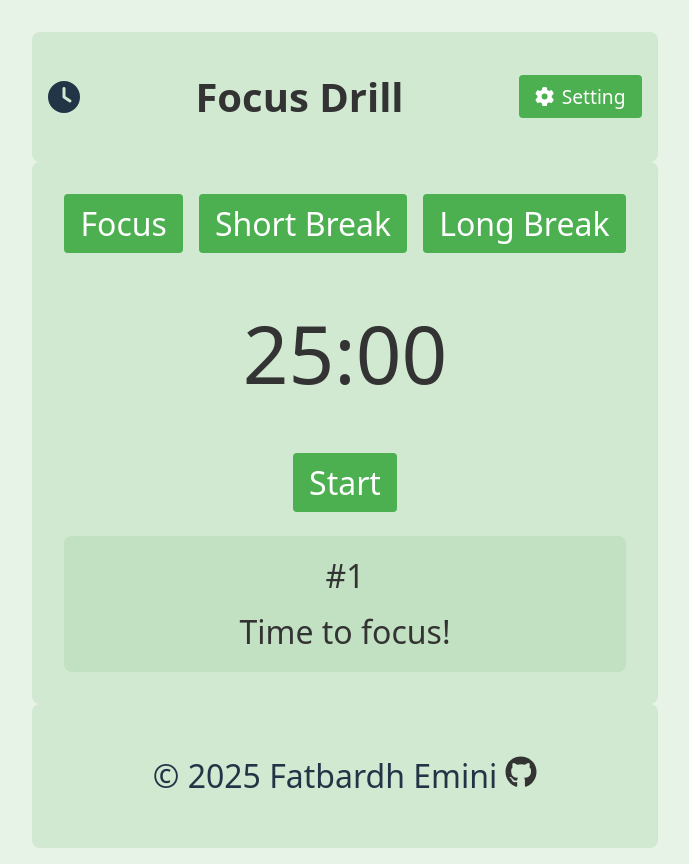
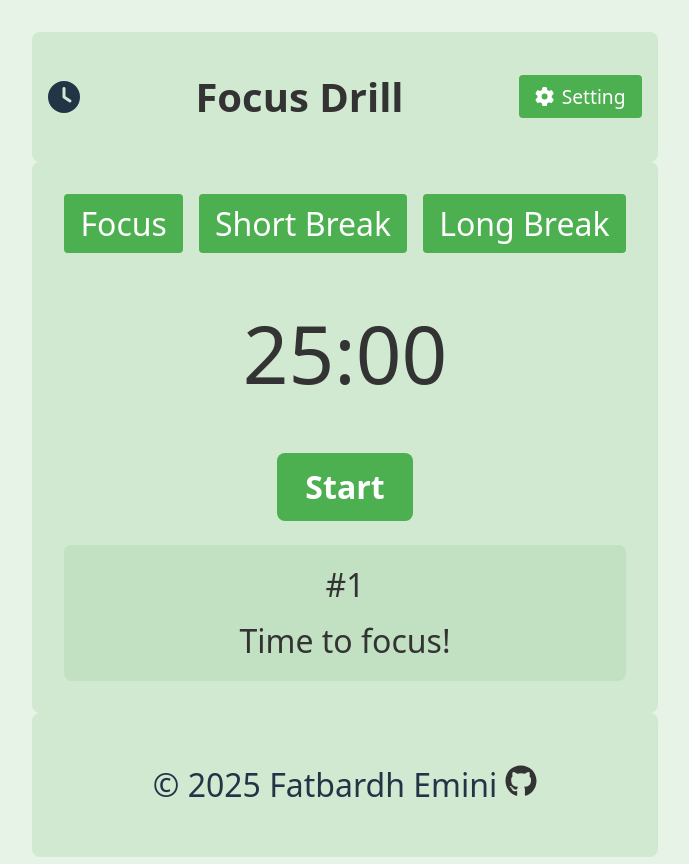
Before and after one commit to fatbardheminii/focus-timer, a React (Vite) app: page / in a window 1280 px wide. Shown: the whole page, without its empty margins (295-984 px from the left). Built offline with nearby package versions, Linux system fonts and the light colour scheme.

Commit message:
style: add CSS for controls, skip/reset icons, and tooltip functionality

```diff
--- a/src/App.css
+++ b/src/App.css
@@ -5,6 +5,12 @@
   --text-color: #333;
   --button-bg-color: #4caf50;
   --button-hover-bg-color: #45a049;
+  --pause-color: #ffc107;
+  --pause-hover-color: #e0a800;
+  --skip-color: #2196f3;
+  --skip-hover-color: #1976d2;
+  --reset-color: #9e9e9e;
+  --reset-hover-color: #7e7e7e;
   --button-text-color: #fff;
   --font-size-xl: 5rem;
   --font-size-lg: 2rem;
@@ -141,7 +147,6 @@ form {
   transform: translateX(25px);
 }
 
-
 .duration-input-container {
   display: flex;
   flex-direction: row;
@@ -276,25 +281,170 @@ header h1 {
   border-radius: 8px;
 }
 
+/* PROFESSIONAL CONTROLS SECTION */
+
 .controls {
   display: flex;
   justify-content: center;
   gap: 1rem;
 }
 
-.controls button {
-  padding: 0.5rem 1rem;
+.controls .main-btn {
+  font-weight: bold;
+  font-size: var(--font-size-lg);
+  padding: 0.8rem 1.8rem;
+  border: none;
+  border-radius: 8px;
+  cursor: pointer;
+  transition: all 0.3s ease;
+}
+
+.controls .start {
   background-color: var(--button-bg-color);
   color: var(--button-text-color);
+}
+
+.controls .start:hover {
+  background-color: var(--button-hover-bg-color);
+}
+
+.controls .pause {
+  background-color: var(--pause-color);
+  color: var(--button-text-color);
+}
+
+.controls .pause:hover {
+  background-color: var(--pause-hover-color);
+}
+
+.controls .skip-btn {
+  background-color: var(--skip-color);
+  color: var(--button-text-color);
+  padding: 0.5rem 1.2rem;
   border: none;
-  border-radius: 4px;
+  border-radius: 8px;
   font-size: var(--font-size-lg);
   cursor: pointer;
+  transition: background-color 0.3s;
 }
 
-.controls button:hover {
+.controls .skip-btn:hover {
+  background-color: var(--skip-hover-color);
+}
+
+.controls .reset-btn {
+  background-color: var(--reset-color);
+  color: var(--button-text-color);
+  padding: 0.5rem 1.2rem;
+  border: none;
+  border-radius: 8px;
+  font-size: var(--font-size-lg);
+  cursor: pointer;
+  transition: background-color 0.3s;
+}
+
+.controls .reset-btn:hover {
+  background-color: var(--reset-hover-color);
+}
+
+.controls button:disabled {
+  background-color: #cccccc;
+  cursor: not-allowed;
+}
+
+/* REUSABLE TOOLTIP STYLE */
+.icon-button {
+  position: relative;
+  background-color: transparent;
+  border: none;
+  cursor: pointer;
+  font-size: 2rem;
+  padding: 0.5rem;
+  border-radius: 50%;
+  transition: background-color 0.3s;
+  display: flex;
+  align-items: center;
+  justify-content: center;
+}
+
+.icon-button .tooltip {
+  position: absolute;
+  bottom: 130%;
+  background-color: rgba(0, 0, 0, 0.75);
+  color: #fff;
+  padding: 5px 10px;
+  border-radius: 4px;
+  font-size: 0.9rem;
+  white-space: nowrap;
+  opacity: 0;
+  transition: opacity 0.3s;
+  pointer-events: none;
+}
+
+.icon-button:hover .tooltip {
+  opacity: 1;
+}
+
+/* INDIVIDUAL ICON COLORS */
+
+.skip-btn {
+  background-color: #3498db;
+  color: white;
+}
+
+.skip-btn:hover {
+  background-color: #2c80b4;
+}
+
+.reset-btn {
+  background-color: #bdc3c7;
+  color: #333;
+}
+
+.reset-btn:hover {
+  background-color: #95a5a6;
+}
+
+.controls {
+  display: flex;
+  justify-content: center;
+  align-items: center;
+  gap: 1rem;
+}
+
+.controls .main-btn {
+  font-weight: bold;
+  font-size: var(--font-size-lg);
+  padding: 0.8rem 1.8rem;
+  border: none;
+  border-radius: 8px;
+  cursor: pointer;
+  transition: all 0.3s ease;
+}
+
+.controls .start {
+  background-color: var(--button-bg-color);
+  color: var(--button-text-color);
+}
+
+.controls .start:hover {
   background-color: var(--button-hover-bg-color);
 }
+
+.controls .pause {
+  background-color: var(--pause-color);
+  color: var(--button-text-color);
+}
+
+.controls .pause:hover {
+  background-color: var(--pause-hover-color);
+}
+
+.controls button:disabled {
+  background-color: #cccccc;
+  cursor: not-allowed;
+}
+
 
 .focus-status-container {
   background-color: var(--focus-status-bg-color);
@@ -331,6 +481,8 @@ footer .github-icon:hover {
   color: var(--button-hover-bg-color);
 }
 
+/* RESPONSIVE */
+
 @media (max-width: 768px) {
   #root {
     max-width: 90%;
@@ -354,41 +506,3 @@ footer .github-icon:hover {
     width: 50%;
   }
 }
-
-.logo {
-  height: 6em;
-  padding: 1.5em;
-  will-change: filter;
-  transition: filter 300ms;
-}
-
-.logo:hover {
-  filter: drop-shadow(0 0 2em #646cffaa);
-}
-
-.logo.react:hover {
-  filter: drop-shadow(0 0 2em #61dafbaa);
-}
-
-@keyframes logo-spin {
-  from {
-    transform: rotate(0deg);
-  }
-  to {
-    transform: rotate(360deg);
-  }
-}
-
-@media (prefers-reduced-motion: no-preference) {
-  a:nth-of-type(2) .logo {
-    animation: logo-spin infinite 20s linear;
-  }
-}
-
-.card {
-  padding: 2em;
-}
-
-.read-the-docs {
-  color: #888;
-}
```
